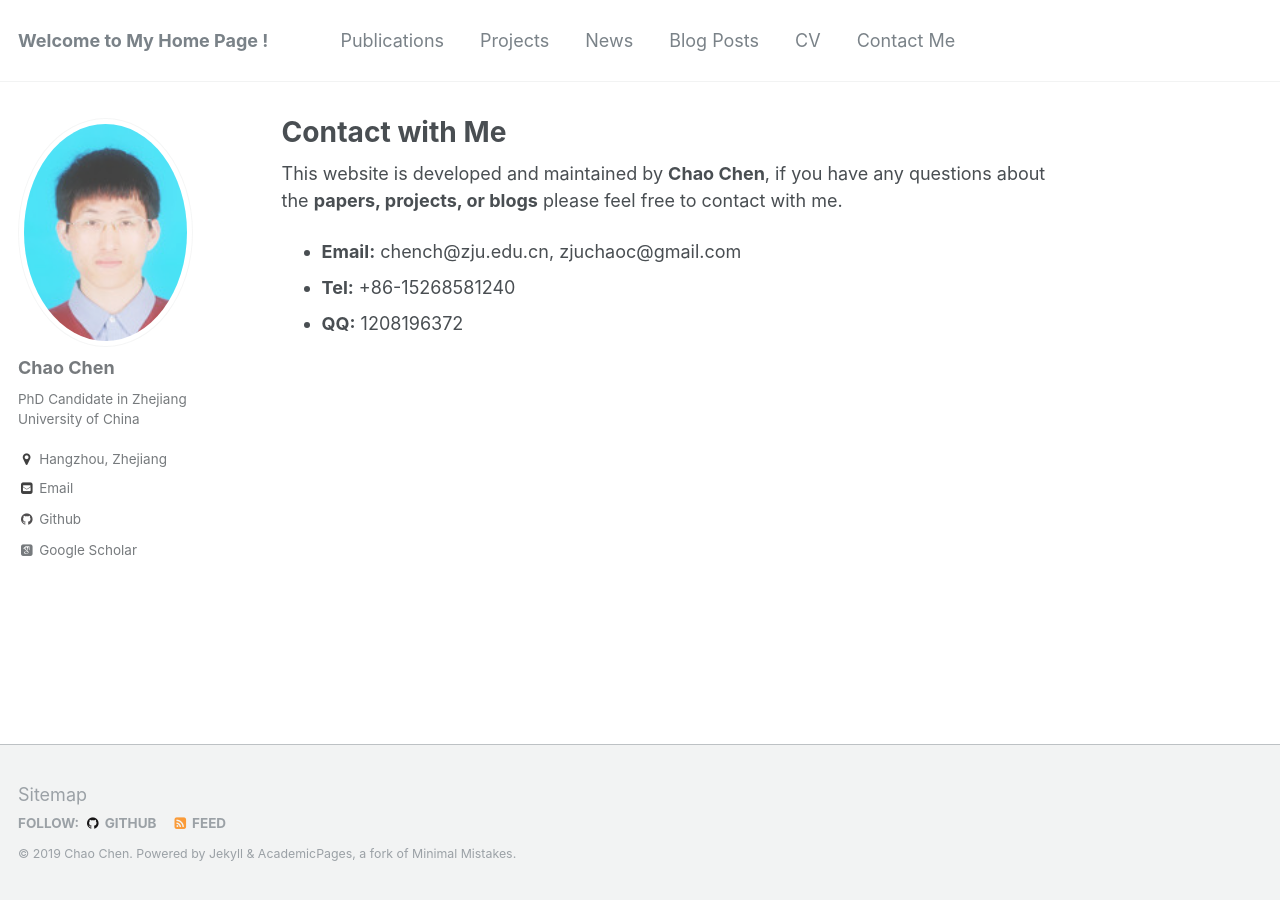
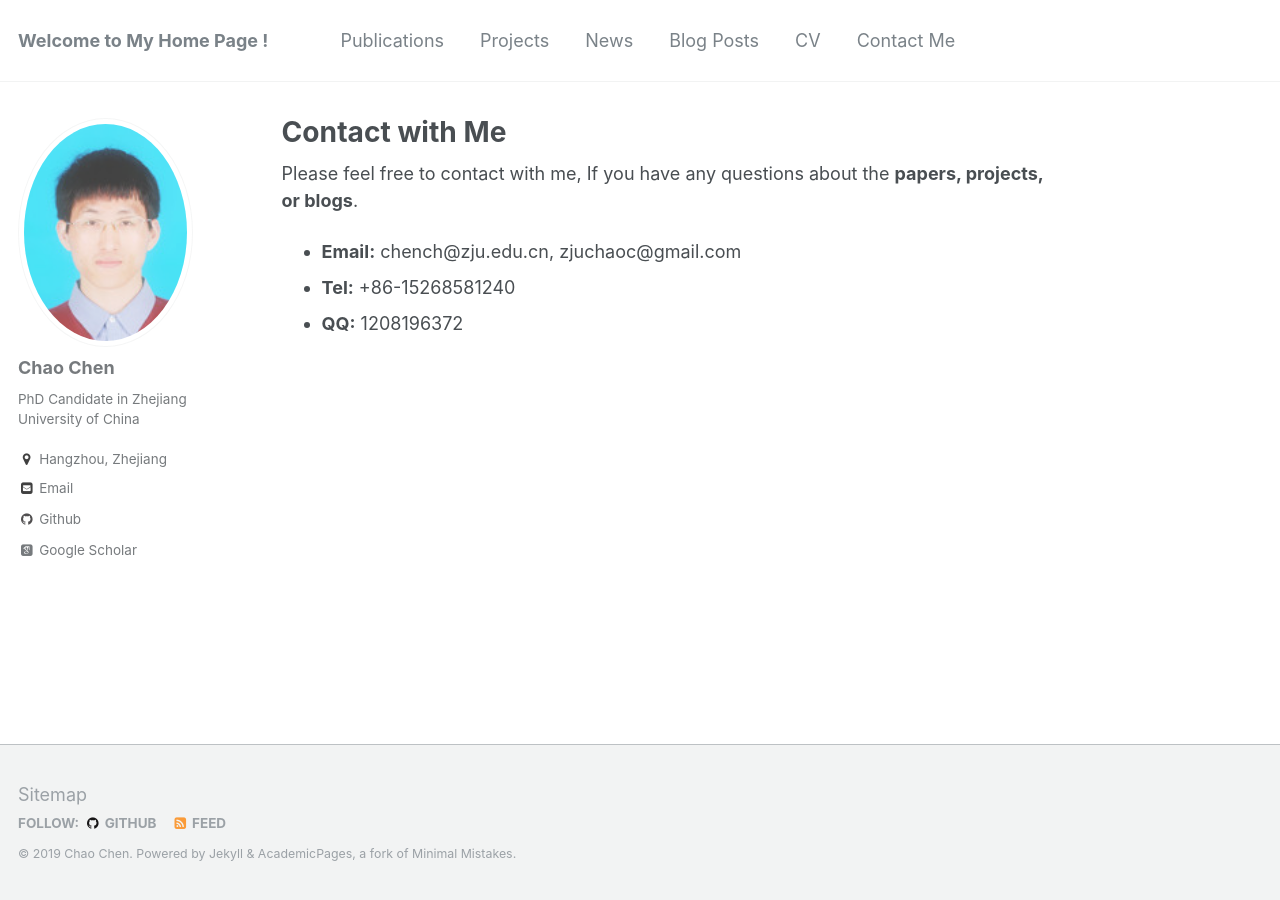
Before and after one commit to chenchao666/chenchao666.github.io, a Jekyll site: the page built from _pages/contact_me.md, in a window 1280 px wide. Built offline with Jekyll 4.4.1, drawn with Linux system fonts in a browser that asks for light colours; some web fonts are replaced.

Commit message:
Update contact_me.md

```diff
--- a/_pages/contact_me.md
+++ b/_pages/contact_me.md
@@ -8,7 +8,7 @@ redirect_from:
 ---
 
 
-This website is developed and maintained by **Chao Chen**, if you have any questions about the __papers, projects, or blogs__ please feel free to contact with me.
+Please feel free to contact with me, If you have any questions about the __papers, projects, or blogs__.
 * **Email:** chench@zju.edu.cn, zjuchaoc@gmail.com
 * **Tel:** +86-15268581240
 * **QQ:** 1208196372
```
